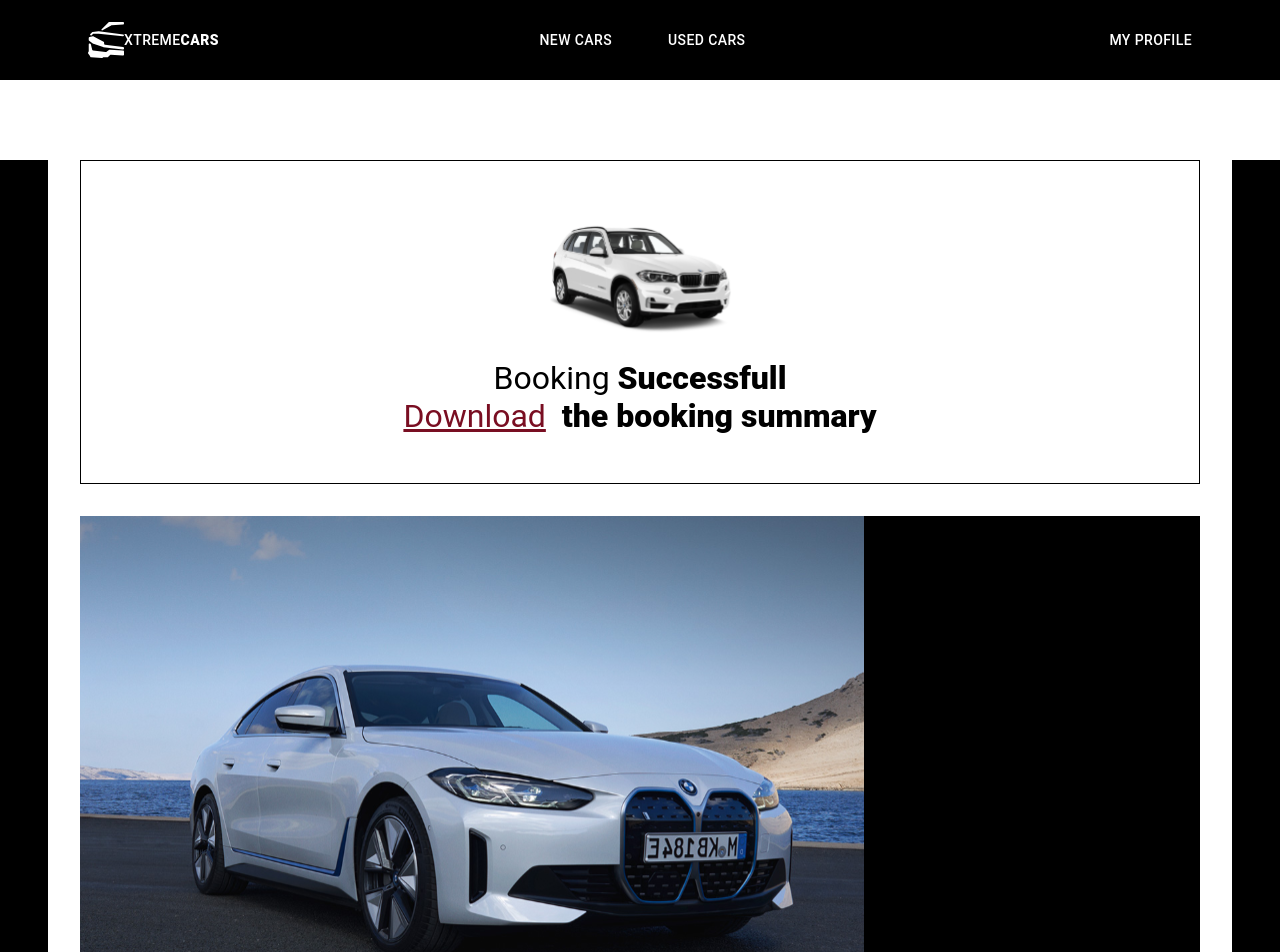
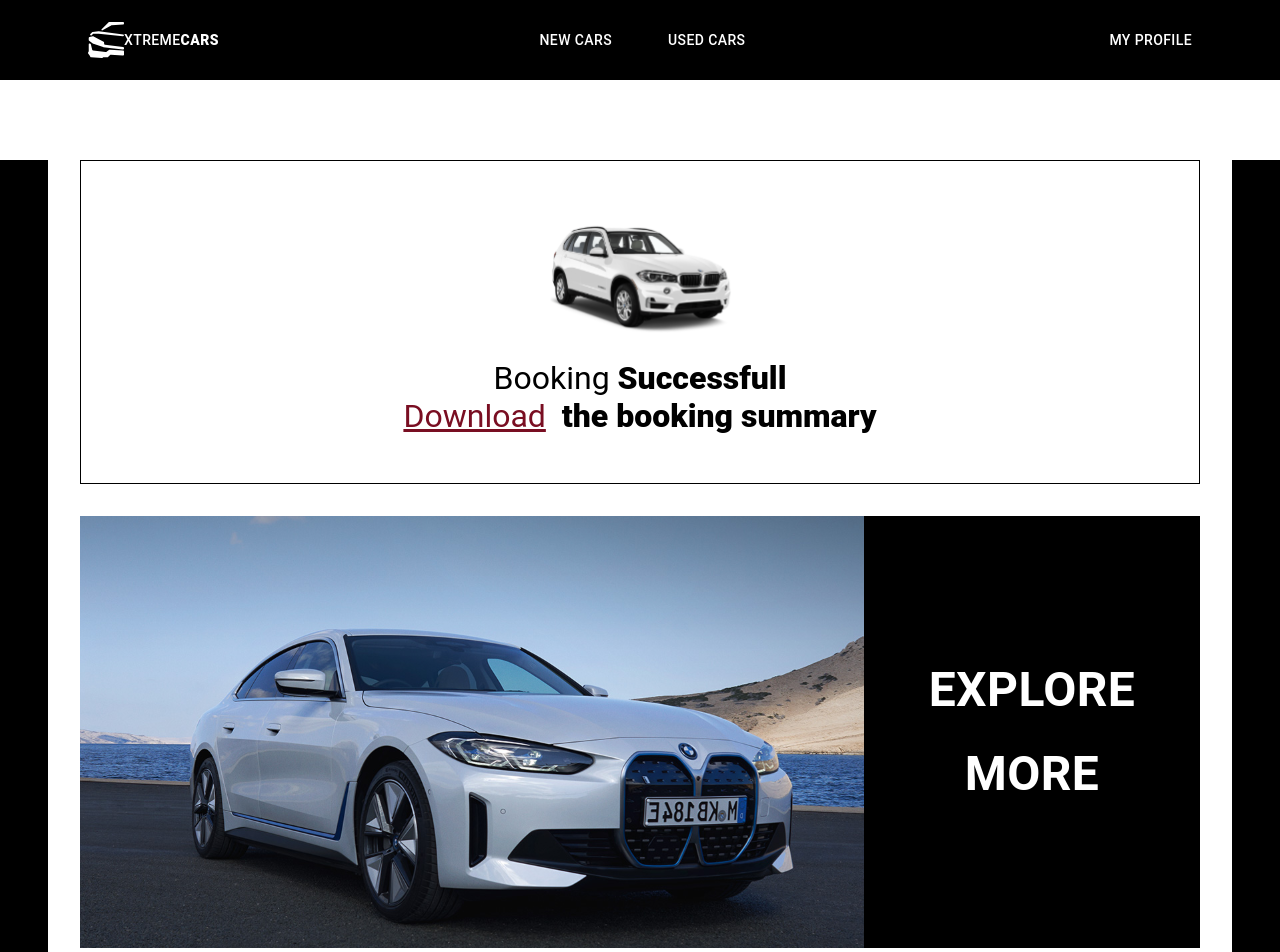
Before and after one commit to vatrey/xtreme-cars, a React (Create React App) app: page /booking-confirmation in a window 1280 px wide. Shown: the top 952 px of the page. Built offline with nearby package versions, Linux system fonts and the light colour scheme.

Commit message:
updated the bookingConfirmation component

```diff
--- a/src/components/bookingConfirmation/BookingConfirmation.scss
+++ b/src/components/bookingConfirmation/BookingConfirmation.scss
@@ -6,8 +6,10 @@
     padding: 3rem;
 }
 #bmw {
-    max-width: 100%;
+    width: 100%;
     position: relative;
+    height: 100%;
+    object-fit: cover;
 }
 #download-link {
     text-decoration-line: underline;
@@ -17,13 +19,26 @@
     position: relative;
     top: 0;
     left: 0;
-    padding-bottom: 3rem;
+    height: 27rem;
 }
 #bkg {
     position: absolute;
     top: 0;
     left: 70%;
     right: 0;
-    height: 31rem;
+    height: 100%;
     background-color: #000000;
+    text-align: center;
+    display: grid;
 }
+
+#spacing {
+    height: 3rem;
+}
+
+#explore-more {
+    color: #FFFFFF;
+    margin: auto 0;
+    font-weight: 700;
+    font-size: 6vh;
+}
--- a/src/components/bookingConfirmation/BookingConfirmation.tsx
+++ b/src/components/bookingConfirmation/BookingConfirmation.tsx
@@ -1,9 +1,13 @@
-import { Box, Grid } from "@mui/material";
+import { Box, Button } from "@mui/material";
 import "./BookingConfirmation.scss";
 import Bmw from "../../assets/BMW - Explore.svg";
 import Bmwx5 from "../../assets/dummy.svg";
+import { useNavigate } from "react-router-dom";
 
 function BookingConfirmation(): JSX.Element {
+
+    const navigate = useNavigate();
+
     return (
         <Box>
             <Box style={{ height: "5rem" }}></Box>
@@ -25,8 +29,11 @@ function BookingConfirmation(): JSX.Element {
                             </Box>
                             <Box id="parent-overlay">
                                 <img id="bmw" src={Bmw} alt="" />
-                                <Box id="bkg" />
+                                <Box id="bkg" >
+                                <Button onClick={() => navigate("/")}><span id="explore-more">Explore More</span></Button>
+                                </Box>
                             </Box>
+                            <Box id="spacing"/>
                         </Box>
                     </Box>
                 </Box>
```
